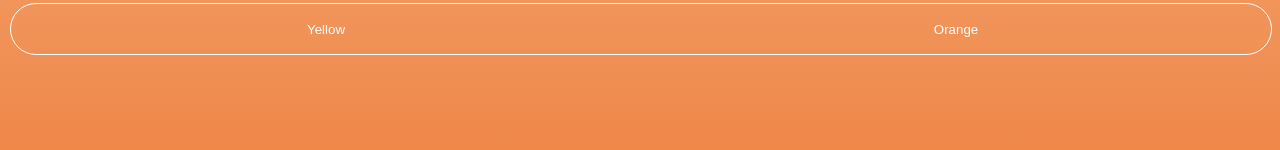
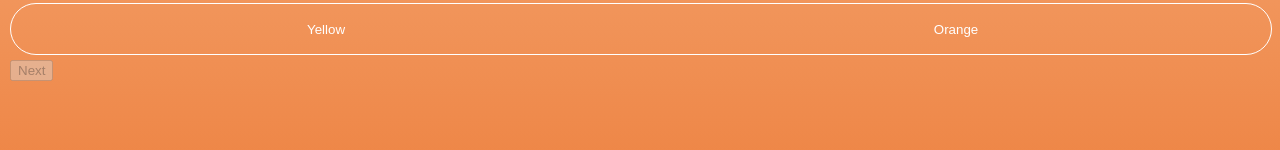
Before and after one commit to FaridahAbdulsalam/tech-test, a React (Vite) app: page / in a window 1280 px wide. Shown: the part 215-365 px from the top of the page. Built offline with nearby package versions, Linux system fonts and the light colour scheme.

Commit message:
next button added

```diff
--- a/src/App.tsx
+++ b/src/App.tsx
@@ -5,13 +5,25 @@ import ToggleButton from "./components/ToggleButton";
 import { questions } from "./questions";
 
 function App() {
+  // const shuffleArray = (arr: number[]) => {
+  //   for(let i = arr.length - 1; i > 0; i--){
+  //     const j = Math.floor(Math.random() * (i + 1));
+  //     [arr[i], arr[j]] = [arr[j], arr[i]];
+  //   }
+  //   return arr;
+  // }
+
   const [selectedAnswers, setSelectedAnswers] = useState<string[]>([]);
   const [currentQuestion, setCurrentQuestion] = useState<number>(0);
   const [isLocked, setLocked] = useState<boolean>(false);
   const [message, setMessage] = useState<string>("");
-  const [backgroundColor, setBackgroundColor] = useState<string>("linear-gradient(rgb(245, 169, 118), rgb(230, 93, 15))")
+  const [backgroundColor, setBackgroundColor] = useState<string>(
+    "linear-gradient(rgb(245, 169, 118), rgb(230, 93, 15))"
+  );
 
-  useEffect(() => {document.body.style.background = backgroundColor}, [backgroundColor])
+  useEffect(() => {
+    document.body.style.background = backgroundColor;
+  }, [backgroundColor]);
 
   const handleToggle = (selectedAnswer: string, index: number) => {
     const updatedAnswers = [...selectedAnswers];
@@ -22,31 +34,53 @@ function App() {
 
     const correctAnswers = questions[currentQuestion].correctAnswers;
 
-    const allCorrectSelections = updatedAnswers.filter(answer => correctAnswers.includes(answer)).length
+    const allCorrectSelections = updatedAnswers.filter((answer) =>
+      correctAnswers.includes(answer)
+    ).length;
     console.log(`correct answers count: ${allCorrectSelections}`);
 
     const percentage = (allCorrectSelections / correctAnswers.length) * 100;
     console.log(`percentage of correct answers: ${percentage}`);
 
-    if(percentage === 100){
-      setBackgroundColor("linear-gradient(rgb(169, 246, 252), rgb(14, 191, 223))");
-    }else if(percentage >=75) {
-      setBackgroundColor("linear-gradient(rgb(238, 214, 79), rgb(248, 208, 27))");
-    }else if(percentage >= 50 ){
-      setBackgroundColor("linear-gradient(rgb(247, 177, 46), rgb(247, 103, 7))")
-    }else{
-      setBackgroundColor("linear-gradient(rgb(245, 169, 118), rgb(230, 93, 15))");
+    if (percentage === 100) {
+      setBackgroundColor(
+        "linear-gradient(rgb(169, 246, 252), rgb(14, 191, 223))"
+      );
+    } else if (percentage >= 75) {
+      setBackgroundColor(
+        "linear-gradient(rgb(238, 214, 79), rgb(248, 208, 27))"
+      );
+    } else if (percentage >= 50) {
+      setBackgroundColor(
+        "linear-gradient(rgb(247, 177, 46), rgb(247, 103, 7))"
+      );
+    } else {
+      setBackgroundColor(
+        "linear-gradient(rgb(245, 169, 118), rgb(230, 93, 15))"
+      );
     }
 
     if (percentage === 100) {
       setLocked(true);
-      setMessage("The answer is correct")
-    }else{
+      setMessage("The answer is correct");
+    } else {
       console.log(updatedAnswers, correctAnswers);
-      setMessage("The answer is incorrect")
+      setMessage("The answer is incorrect");
     }
+  };
 
+  const handleNextQuestion = () => {
+    const totalQuestions = questions.length;
+    console.log(totalQuestions);
 
+    if (currentQuestion === totalQuestions - 1) {
+      alert("Well done! You have answered all the questions")
+    } else if (currentQuestion < totalQuestions - 1) {
+      setCurrentQuestion(currentQuestion + 1);
+      setSelectedAnswers([]);
+      setLocked(false);
+      setMessage("");
+    }
   };
 
   return (
@@ -64,6 +98,9 @@ function App() {
         />
       ))}
       {message && <p>{message}</p>}
+      <button onClick={handleNextQuestion} disabled={!isLocked}>
+        Next
+      </button>
     </>
   );
 }
--- a/src/questions.ts
+++ b/src/questions.ts
@@ -3,7 +3,7 @@ export const questions = [
     {
         question: "Which of these colours are primary:",
         sets: [
-            {optionA: "Blue", optionB: "Green", optionC: "Grey"},
+            {optionA: "Blue", optionB: "Green", optionC: "Grey" },
             {optionA: "Purple", optionB: "Red"},
             {optionA: "Yellow", optionB: "Orange"},
         ],
@@ -19,16 +19,15 @@ export const questions = [
         correctAnswers: ["enormous", "gigantic"]
     },
 
-    // {
-    //     question: "What are the ideal conditions inside an office?",
-    //     options: ["good pay", "bad pay", "lots of meetings", "less meetings", "free coffee, expensive coffee"],
-    //     correctAnswers: ["good pay", "lots of meetings", "free coffee"]
-    // },
+    {
+        question: "What are the ideal conditions inside an office:",
+        sets: [
+            {optionA: "good pay", optionB: "bad pay"},
+            {optionA: "lots of meetings", optionB: "less meetings"},
+            {optionA: "expensive coffee", optionB: "free coffee"},
 
-    // {
-    //     question: "Which of these singers are British?",
-    //     options: ["Beyonce", "Ed Sheeran", "Celine Dion", "Jessie J"],
-    //     correctAnswers: ["Ed Sheeran", "Jessie J"]
-    // }
+        ],
+        correctAnswers: ["good pay", "free coffee", "lots of meetings"]
+    },
 
 ]
```
